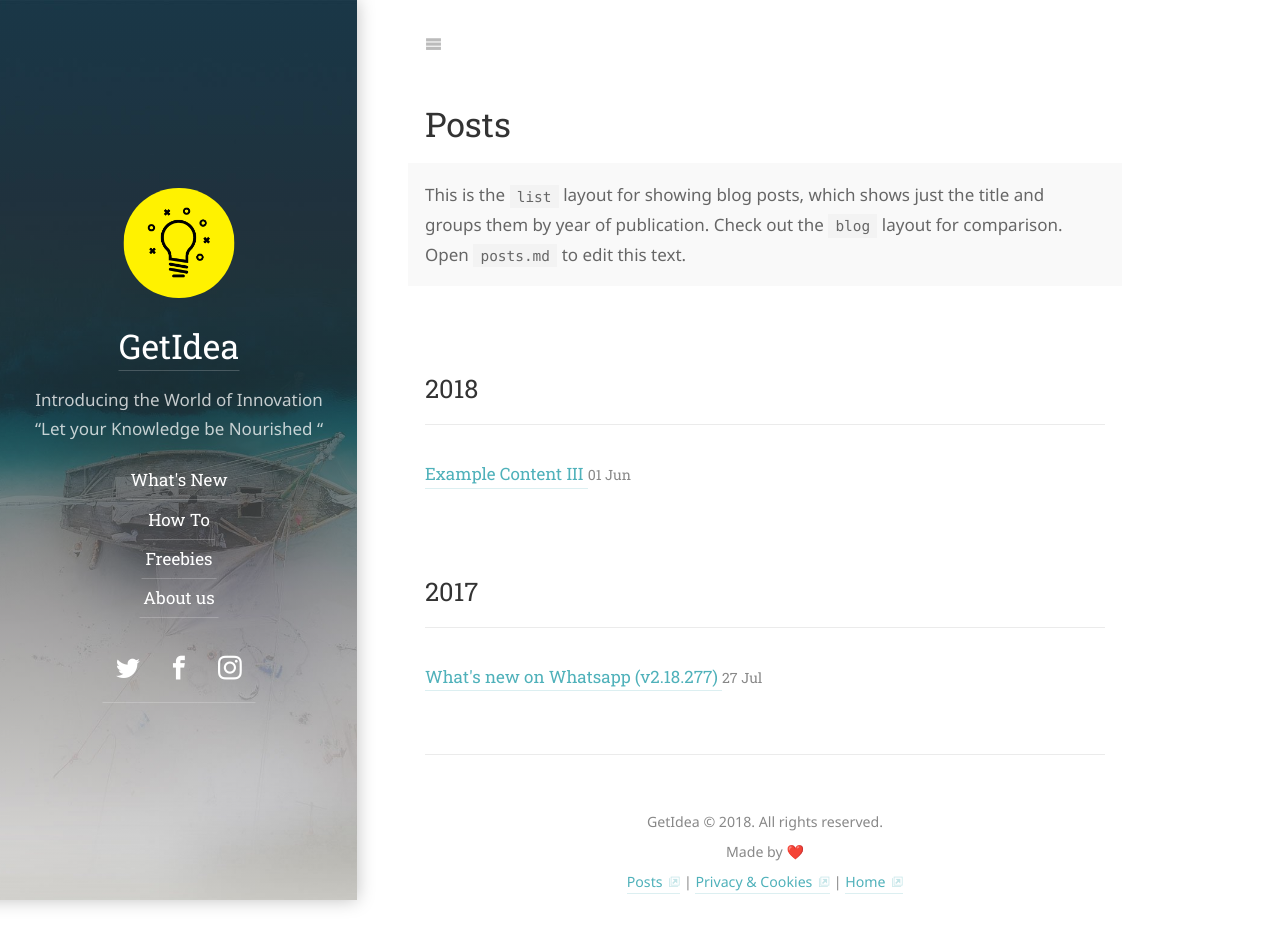
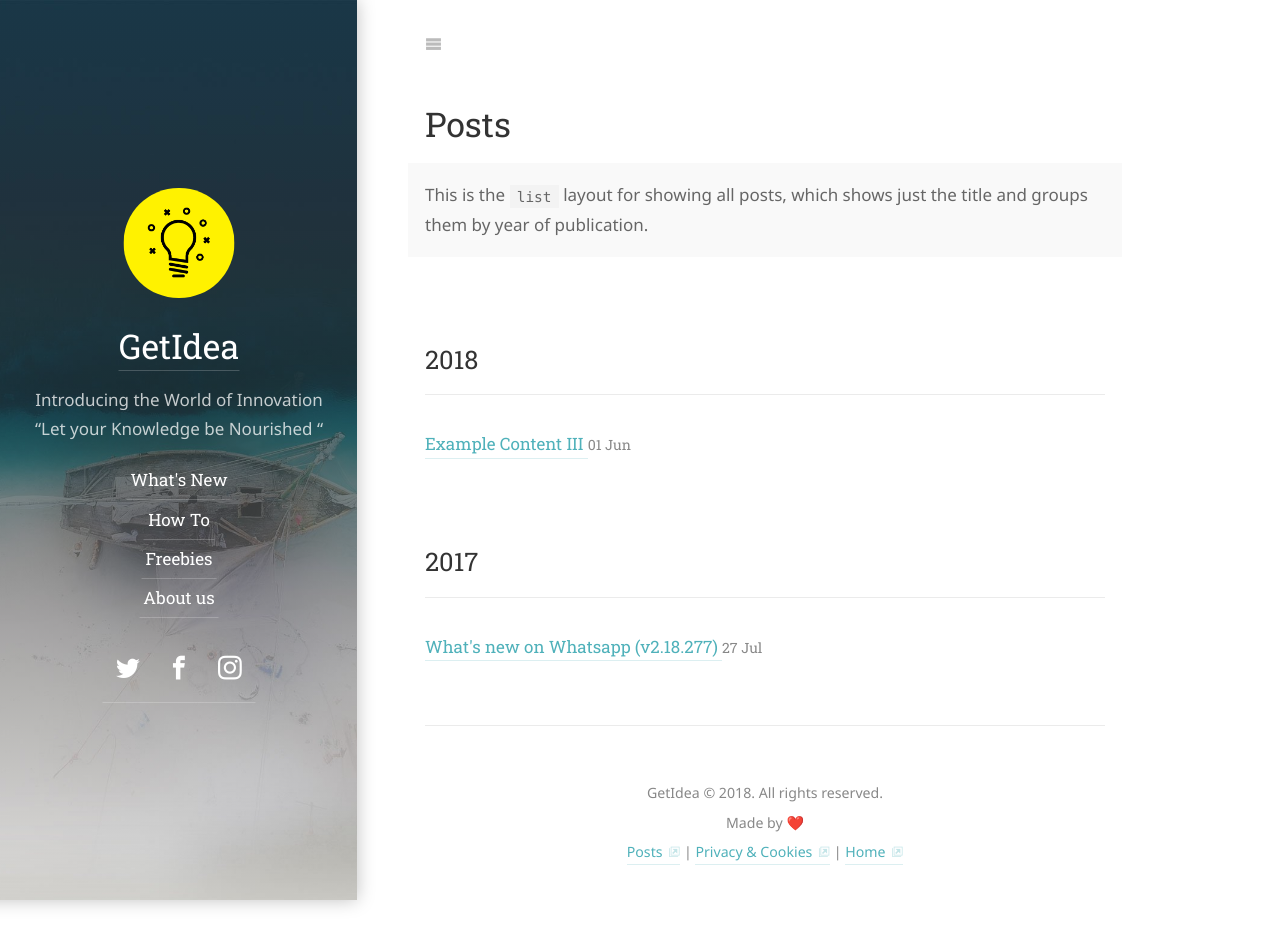
Before and after one commit to dkarthe/GetIdea, a Jekyll site: the page built from posts.md, in a window 1280 px wide. Built offline with Jekyll 4.4.1, drawn with Linux system fonts in a browser that asks for light colours; some web fonts are replaced.

Commit message:
Update posts.md

```diff
--- a/posts.md
+++ b/posts.md
@@ -2,7 +2,5 @@
 layout: list
 title: Posts
 description: >
-  This is the `list` layout for showing blog posts, which shows just the title and groups them by year of publication.
-  Check out the `blog` layout for comparison.
-  Open `posts.md` to edit this text.
+  This is the `list` layout for showing all posts, which shows just the title and groups them by year of publication.
 ---
```
